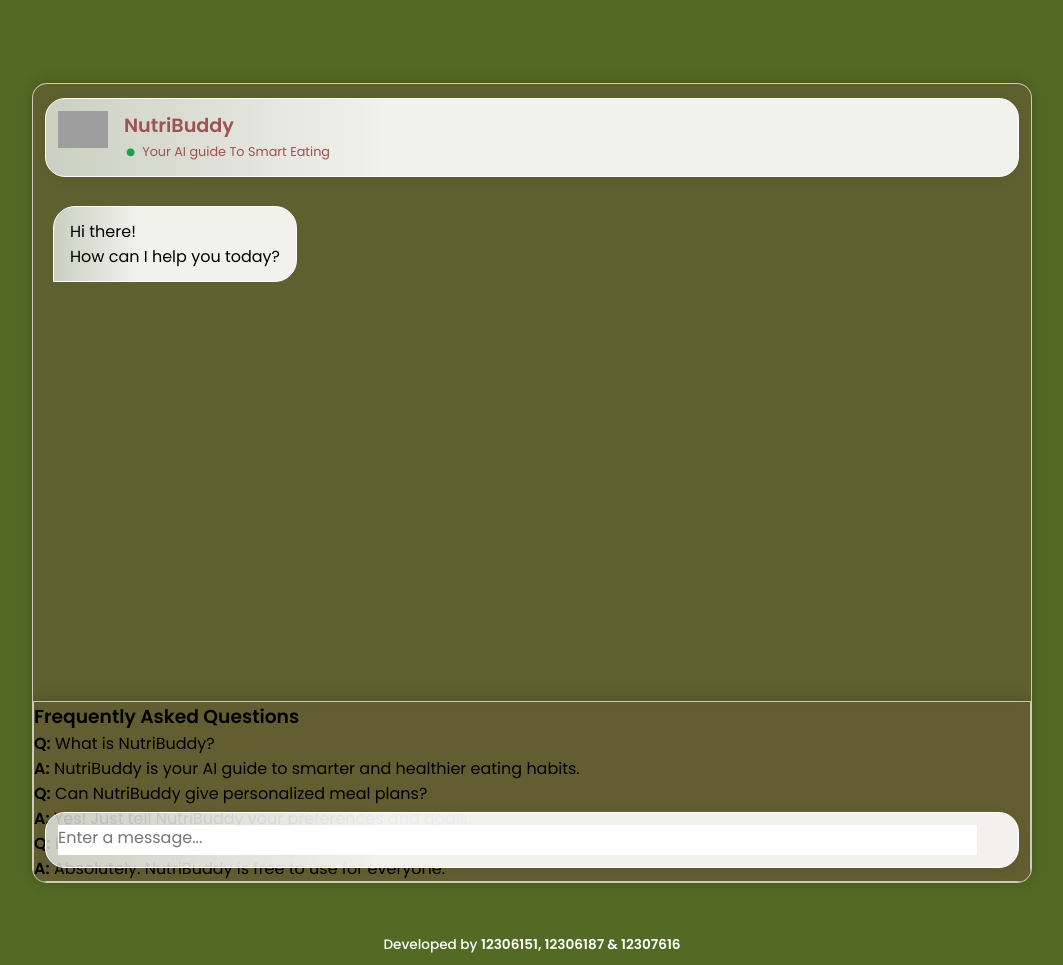
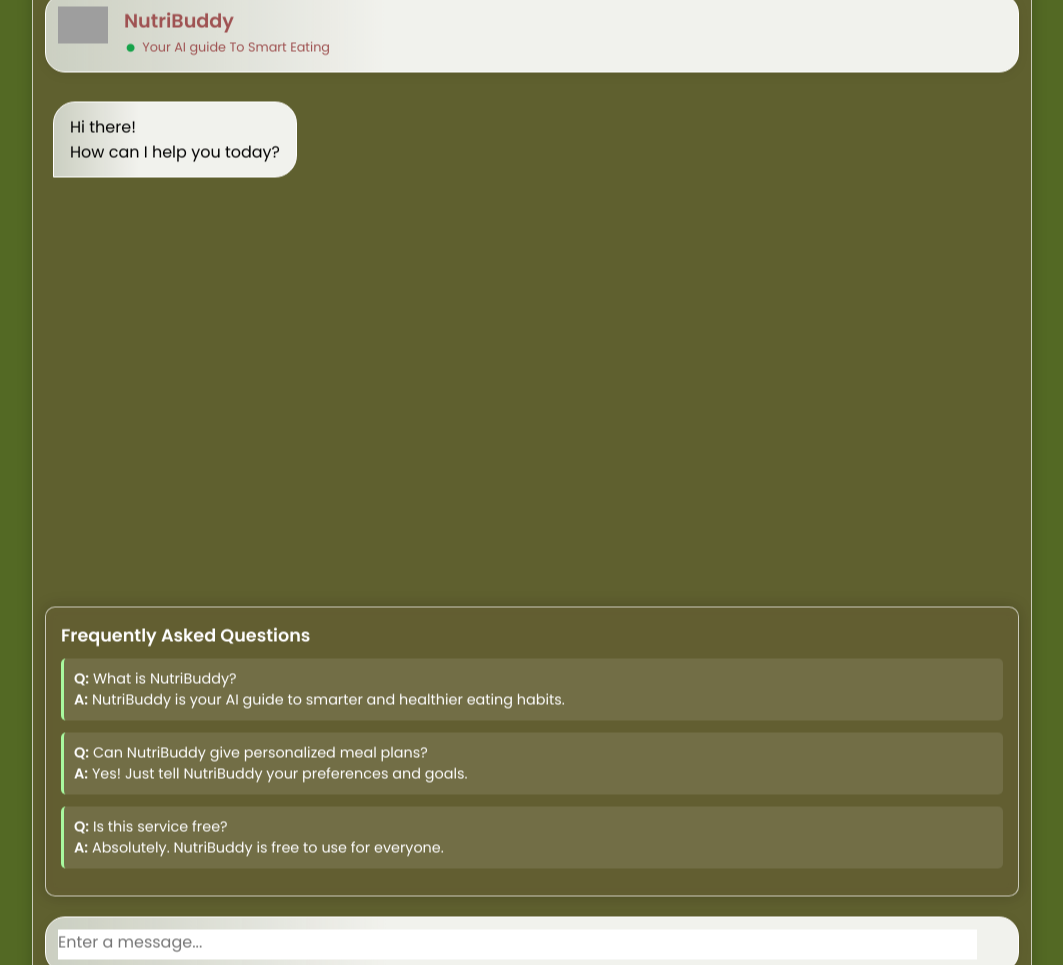
Before and after one commit to mr-nigam/NutriBuddy---AI-enabled-meal-planner-ChatBot, a Flask app: page / in a window 1280 px wide. Shown: the whole page, without its empty margins (108-1171 px from the left). Run offline with Flask 3, Linux system fonts and the light colour scheme; grey boxes are pictures that could not be loaded.

Commit message:
style1.css

```diff
--- a/static/style1.css
+++ b/static/style1.css
@@ -255,3 +255,29 @@ body {
   z-index: 500;
   font-weight: 500;
 }
+
+.faq-section {
+  padding: 15px;
+  margin: 10px 12px 90px;
+  border-radius: 10px;
+  font-size: 0.9rem;
+  color: white;
+}
+
+.faq-section h3 {
+  margin-bottom: 10px;
+  font-size: 1.1rem;
+  color: #fff;
+}
+
+.faq-list {
+  list-style: none;
+}
+
+.faq-list li {
+  margin-bottom: 12px;
+  background: rgba(255, 255, 255, 0.1);
+  padding: 10px;
+  border-left: 3px solid #a9f99f;
+  border-radius: 5px;
+}
```
